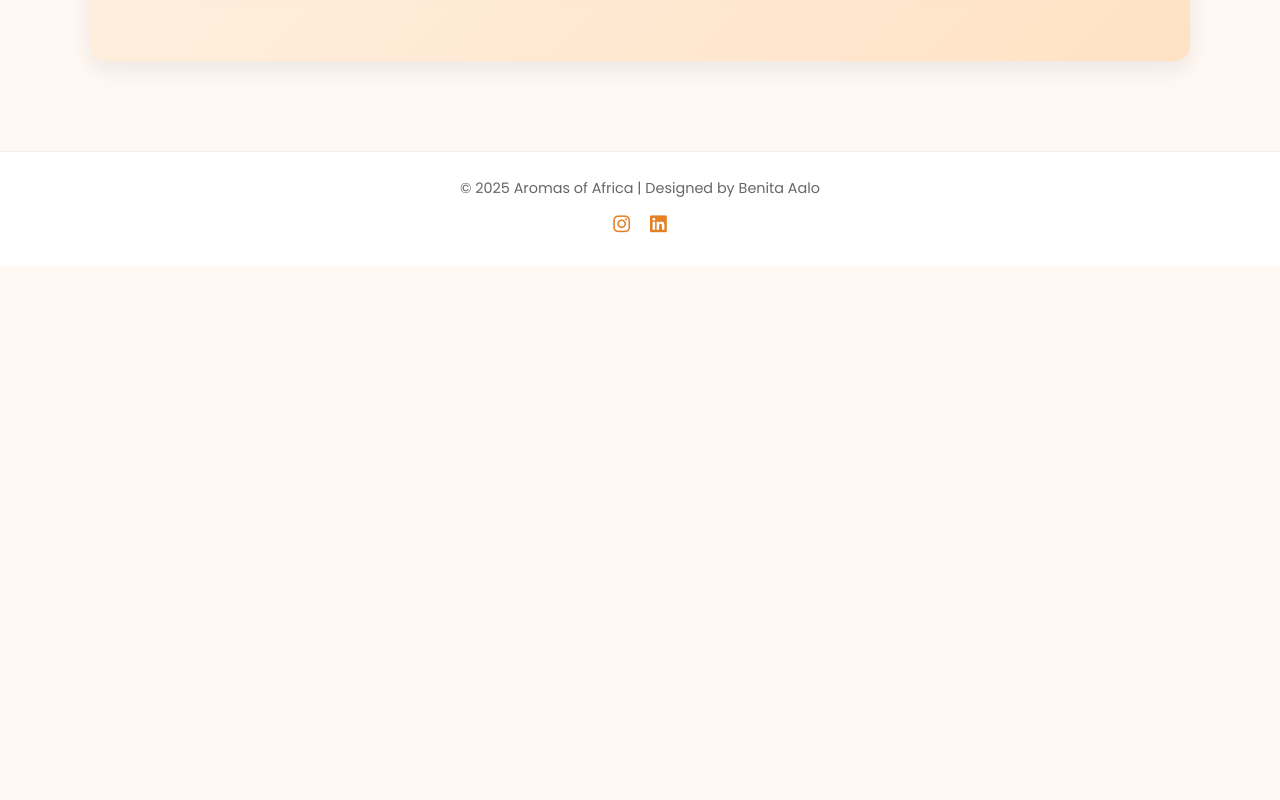
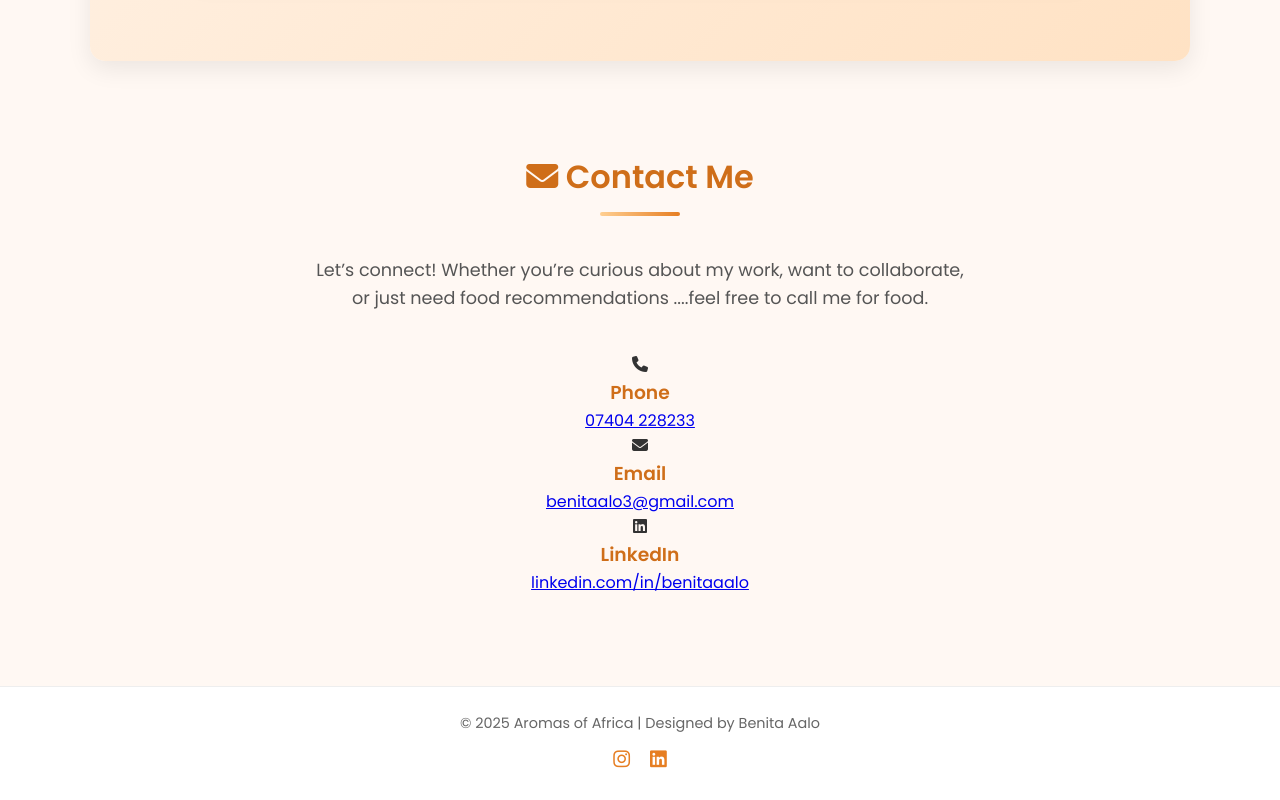
Before and after one commit to Benita2004/Aalo-s-Kitchen, a plain HTML site: page index.html in a window 1280 px wide. Shown: the part 3531-4331 px from the top of the page. Before the commit the page ends 3797 px from the top, so only its background shows below. Drawn offline with Linux system fonts and the light colour scheme.

Commit message:
Refactor index.html structure and content

```diff
--- a/index.html
+++ b/index.html
@@ -207,6 +207,45 @@
     </section>
   </main>
 
+  <!-- ===== Contact Me Section ===== -->
+<section id="contact" class="section contact fade-in">
+  <h2><i class="fa-solid fa-envelope"></i> Contact Me</h2>
+  <p class="section-intro">
+    Let’s connect! Whether you’re curious about my work, want to collaborate,
+    or just need food recommendations ....feel free to call me for food.
+  </p>
+
+  <div class="contact-container">
+    <!-- Phone -->
+    <div class="contact-card">
+      <i class="fa-solid fa-phone contact-icon"></i>
+      <h3>Phone</h3>
+      <p><a href="tel:+447404228233">07404 228233</a></p>
+    </div>
+
+    <!-- Email -->
+    <div class="contact-card">
+      <i class="fa-solid fa-envelope contact-icon"></i>
+      <h3>Email</h3>
+      <p>
+        <a href="mailto:benitaalo3@gmail.com">benitaalo3@gmail.com</a>
+      </p>
+    </div>
+
+    <!-- LinkedIn -->
+    <div class="contact-card">
+      <i class="fa-brands fa-linkedin contact-icon"></i>
+      <h3>LinkedIn</h3>
+      <p>
+        <a href="https://www.linkedin.com/in/benitaaalo" target="_blank">
+          linkedin.com/in/benitaaalo
+        </a>
+      </p>
+    </div>
+  </div>
+</section>
+
+
   <!-- ===== Footer ===== -->
   <footer>
     <p>© 2025 Aromas of Africa | Designed by Benita Aalo</p>
```
